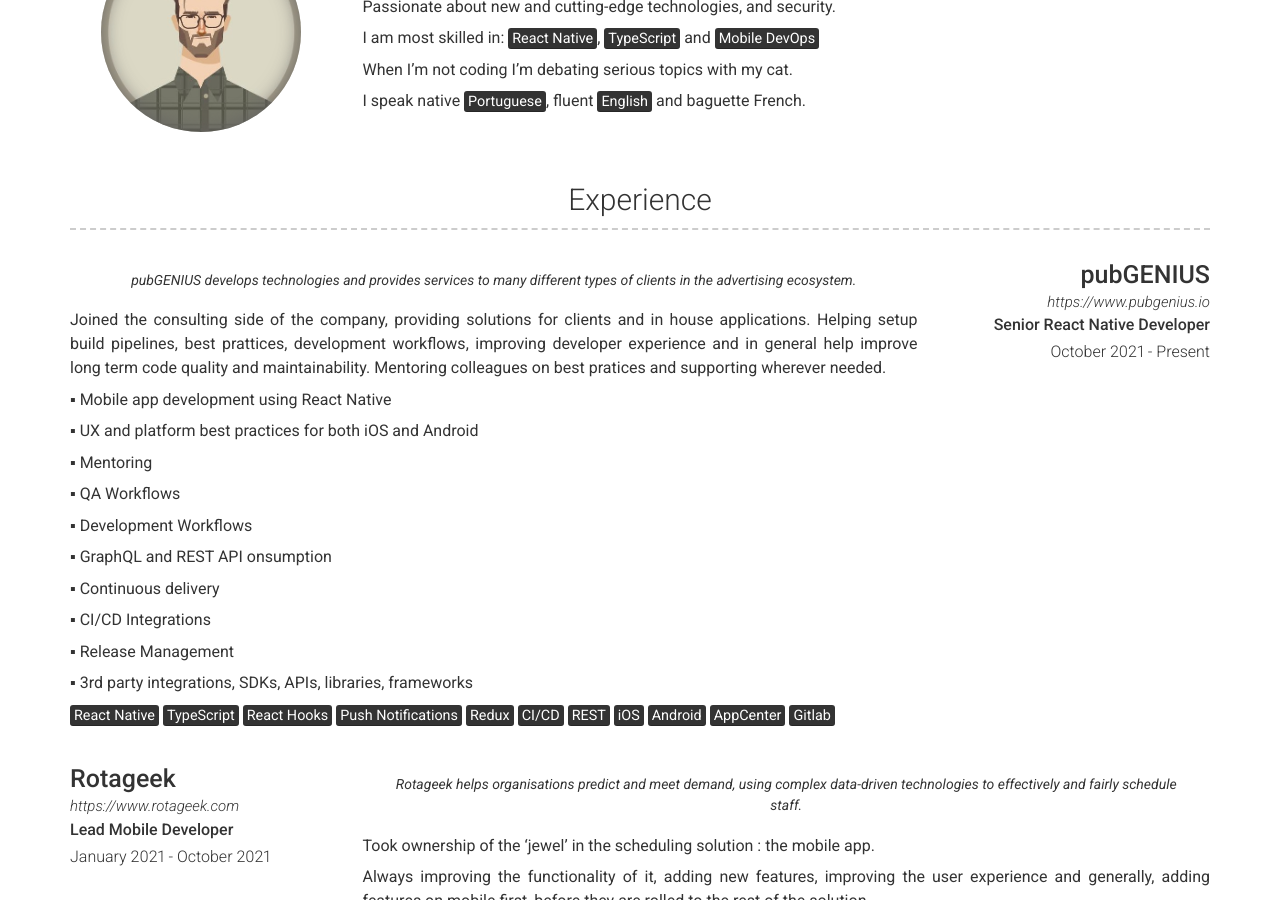
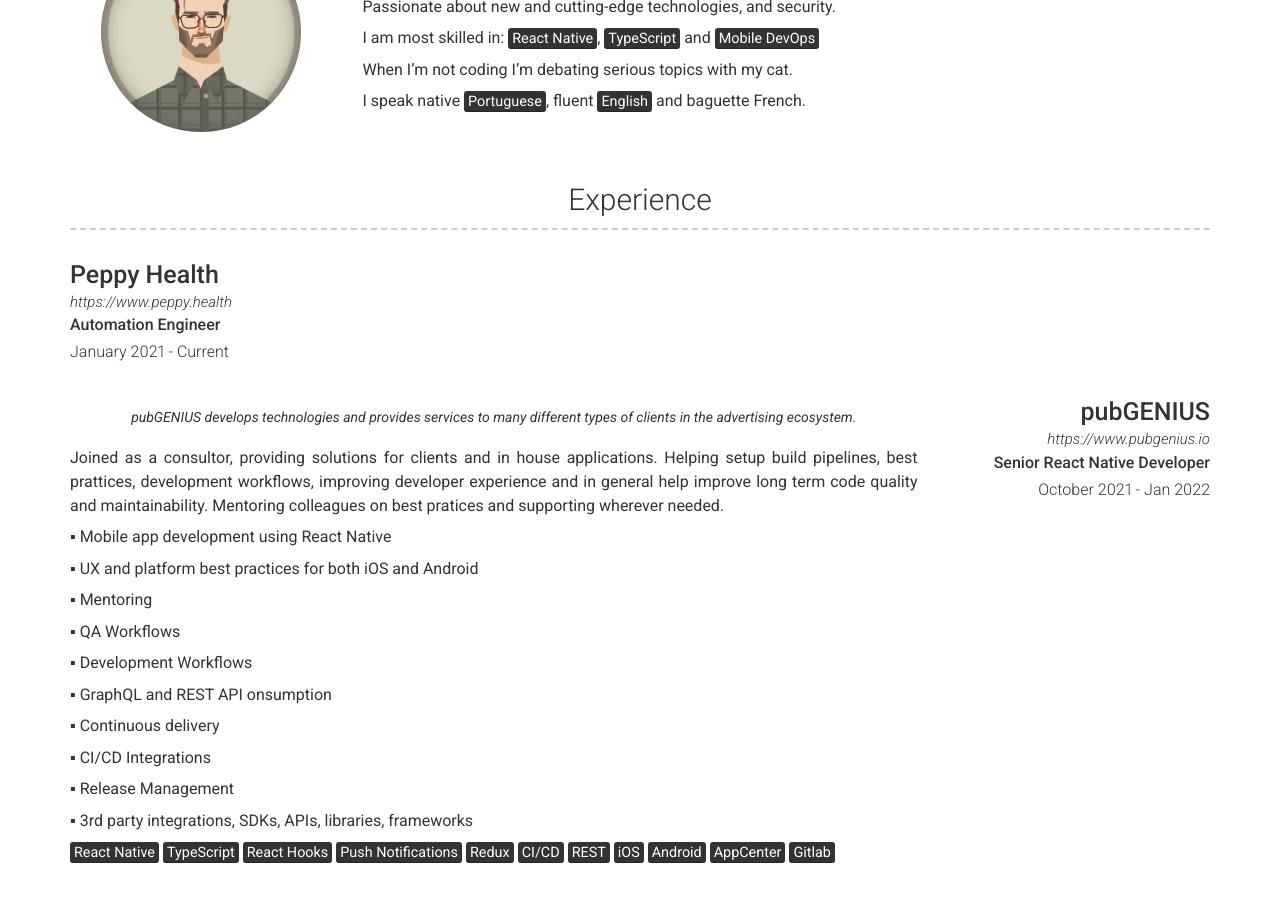
Before and after one commit to filipef101/filipef101.github.io, a Jekyll site: the page built from index.md, in a window 1280 px wide and 900 px high, scrolled down 347 px. Built offline with Jekyll 4.4.1, drawn with Linux system fonts in a browser that asks for light colours; nearby versions of some CDN libraries; a script that is not in the unit is left out.

Commit message:
Update experience.yml

```diff
--- a/_data/experience.yml
+++ b/_data/experience.yml
@@ -1,12 +1,19 @@
+
+- layout: left
+  company: Peppy Health
+  link: https://www.peppy.health
+  job_title: Automation Engineer
+  dates: January 2021 - Current
+
 - layout: right
   company: pubGENIUS
   link: https://www.pubgenius.io
   job_title: Senior React Native Developer
-  dates: October 2021 - Present
+  dates: October 2021 - Jan 2022
   quote: >
     pubGENIUS develops technologies and provides services to many different types of clients in the advertising ecosystem.
   description: | # this will include new lines to allow paragraphs
-    Joined the consulting side of the company, providing solutions for clients and in house applications.
+    Joined as a consultor, providing solutions for clients and in house applications.
     Helping setup build pipelines, best prattices, development workflows, improving developer experience and in general help improve long term code quality and maintainability.
     Mentoring colleagues on best pratices and supporting wherever needed.
 
```
